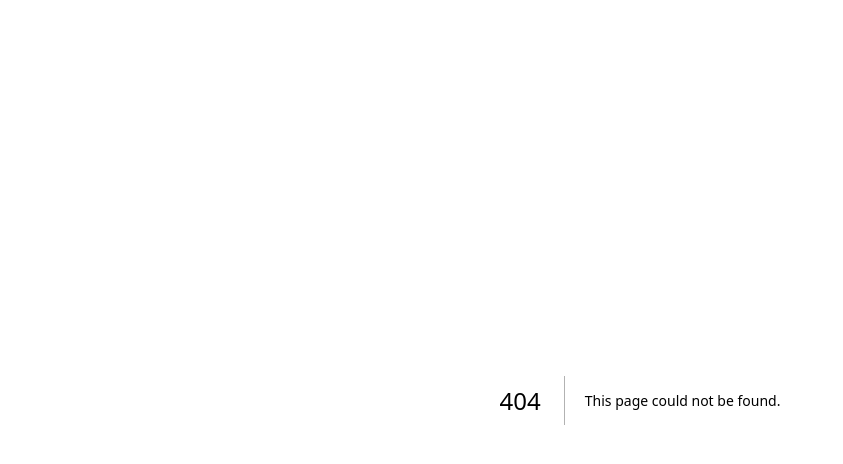
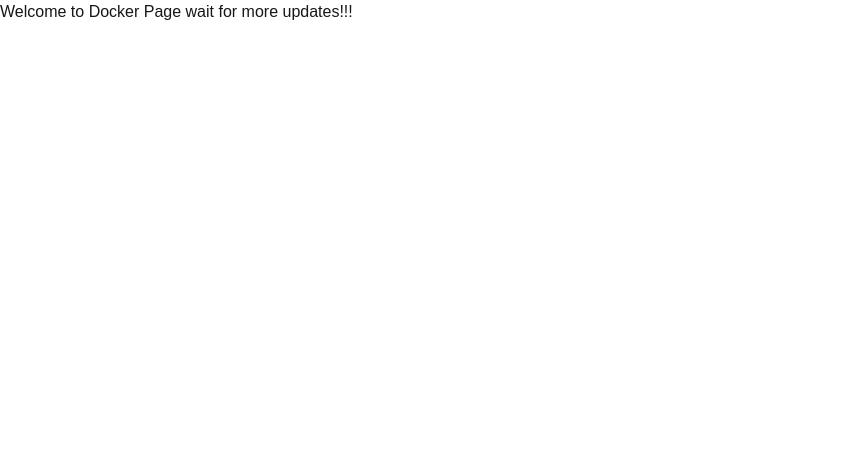
Before and after one commit to MALLAMVIKRAMADITHYA/cwaAssignment1, a Next.js app: page /Docker in a window 1280 px wide. Before the commit this address had no page. Shown: the top 464 px of the page, without its empty margins (0-843 px from the left). Built offline with nearby package versions, Linux system fonts and the light colour scheme.

Commit message:
Docker page

```diff
--- /dev/null
+++ b/app/About/page.tsx
@@ -0,0 +1,3 @@
+export default function AboutPage() {
+  return <div>This is About Page not yet finished !!!</div>;
+}
--- /dev/null
+++ b/app/Docker/page.tsx
@@ -0,0 +1,3 @@
+export default function DockerPage() {
+  return <div>Welcome to Docker Page wait for more updates!!!</div>;
+}
```
